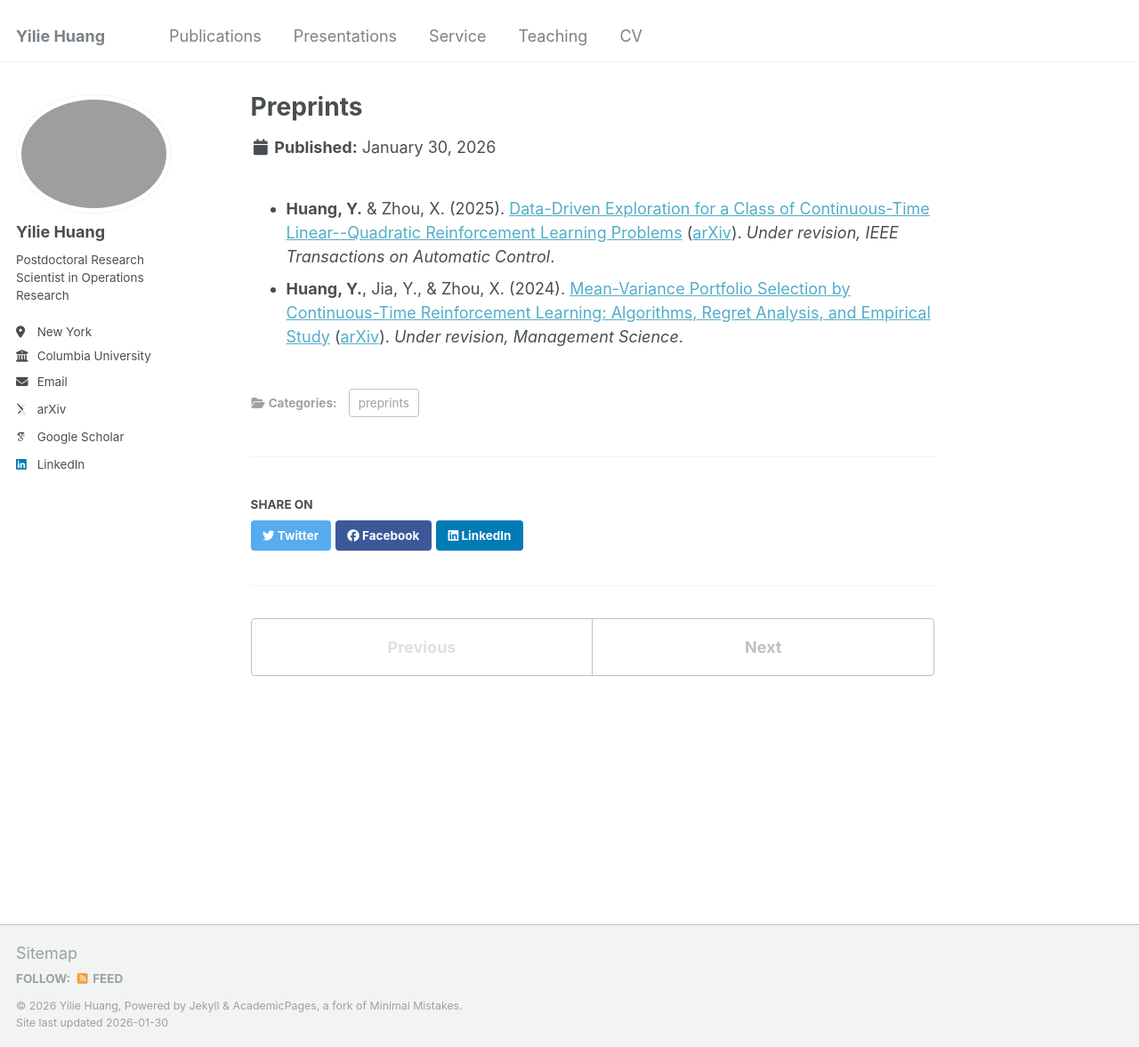
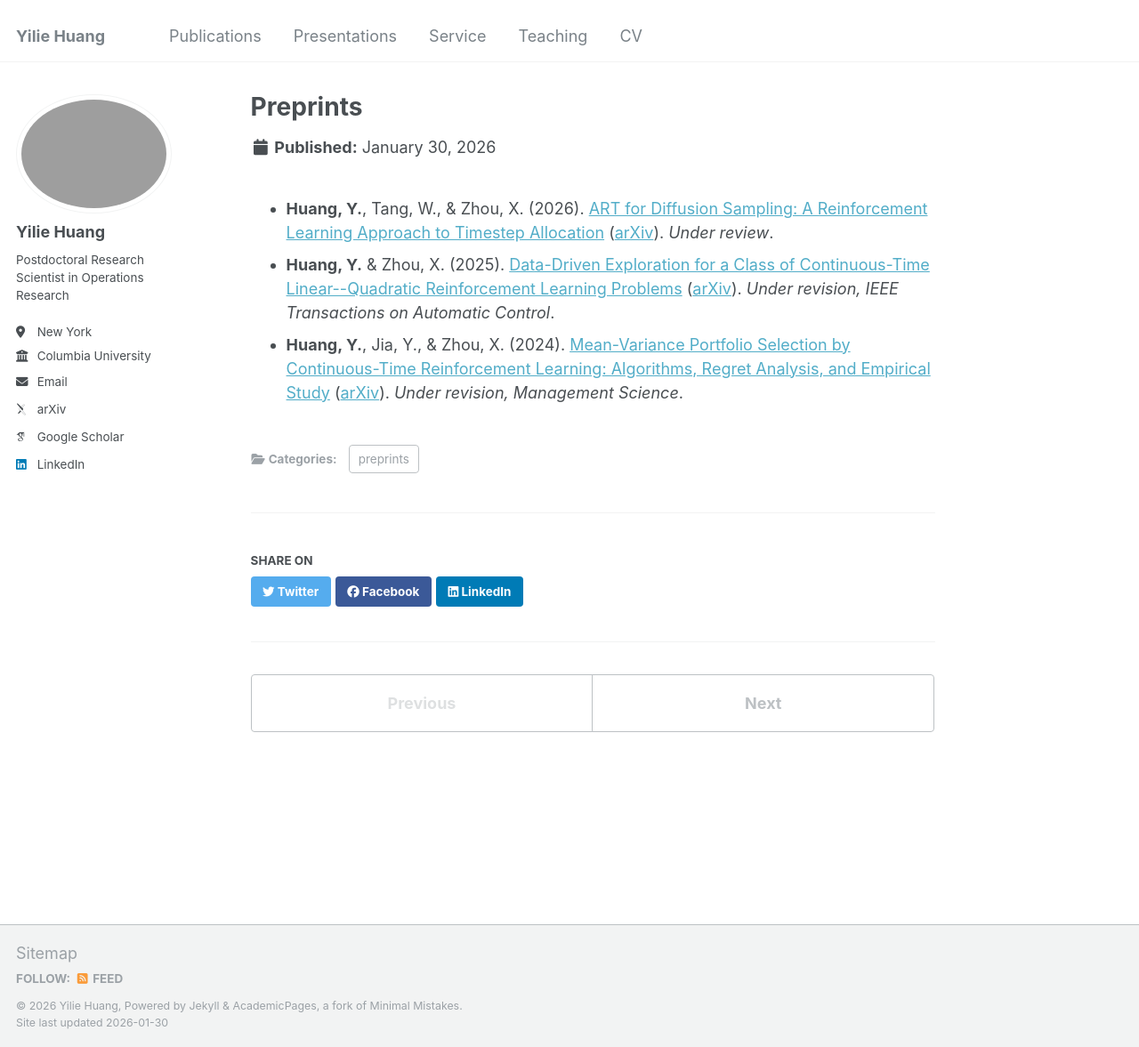
Before and after one commit to yiliehuang/yiliehuang.github.io, a Jekyll site: the page built from _publications/preprints.md, in a window 1280 px wide and 1177 px high. Shown: the whole window at 89% size. Built offline with Jekyll 4.4.1, drawn with Linux system fonts in a browser that asks for light colours; some web fonts are replaced.

Commit message:
Update preprints.md

```diff
--- a/_publications/preprints.md
+++ b/_publications/preprints.md
@@ -4,6 +4,10 @@ category: preprints
 permalink: publication/preprints
 ---
 <ul>
+  <li><strong>Huang, Y.</strong>, Tang, W., &amp; Zhou, X. (2026).
+    <a href="/files/ART_RL_ArXiv.pdf">ART for Diffusion Sampling: A Reinforcement Learning Approach to Timestep Allocation</a>
+    (<a href="https://arxiv.org/abs/XXXX.XXXXX">arXiv</a>). <em>Under review</em>.
+</li>
   <li><strong>Huang, Y.</strong> & Zhou, X. (2025).
       <a href="/files/LQ_Adaptive_ArXiv.pdf">Data-Driven Exploration for a Class of Continuous-Time Linear--Quadratic Reinforcement Learning Problems</a>
       (<a href="https://arxiv.org/abs/2507.00358">arXiv</a>). <em>Under revision, IEEE Transactions on Automatic Control</em>.
```
